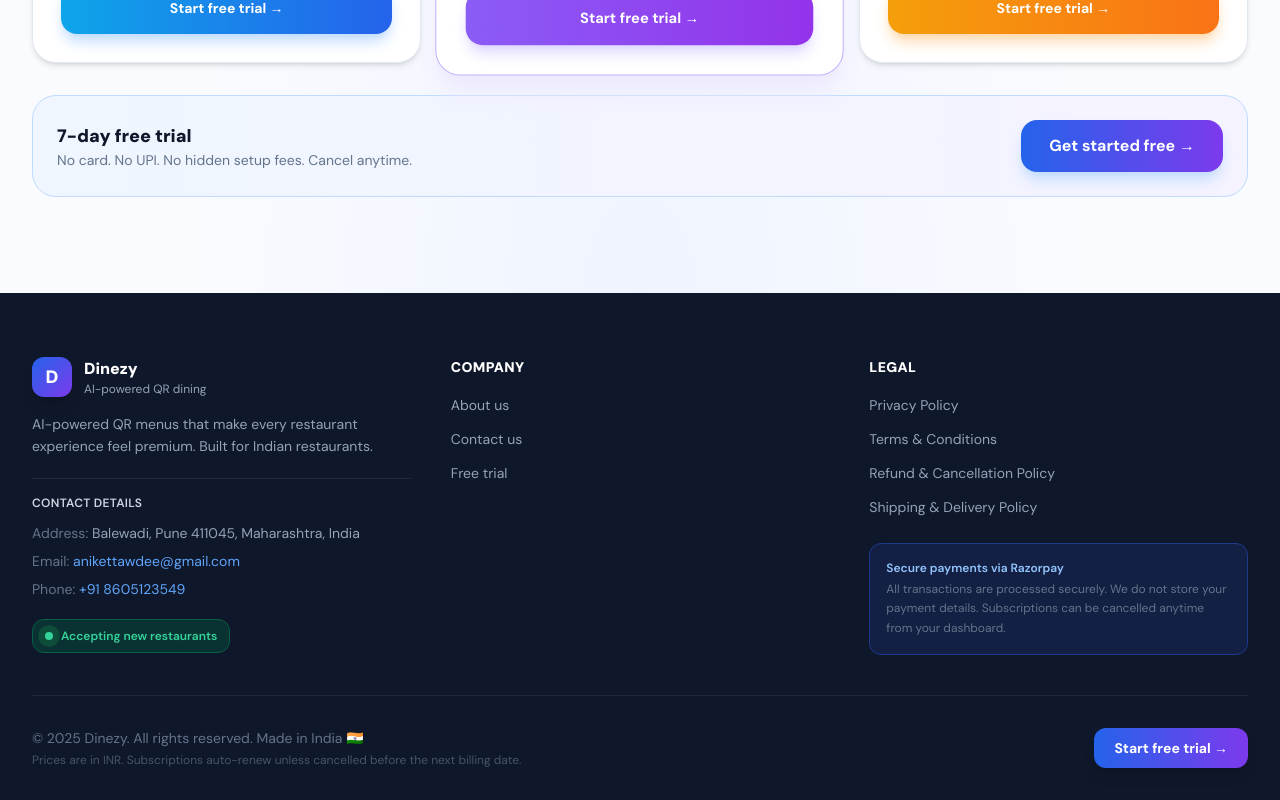
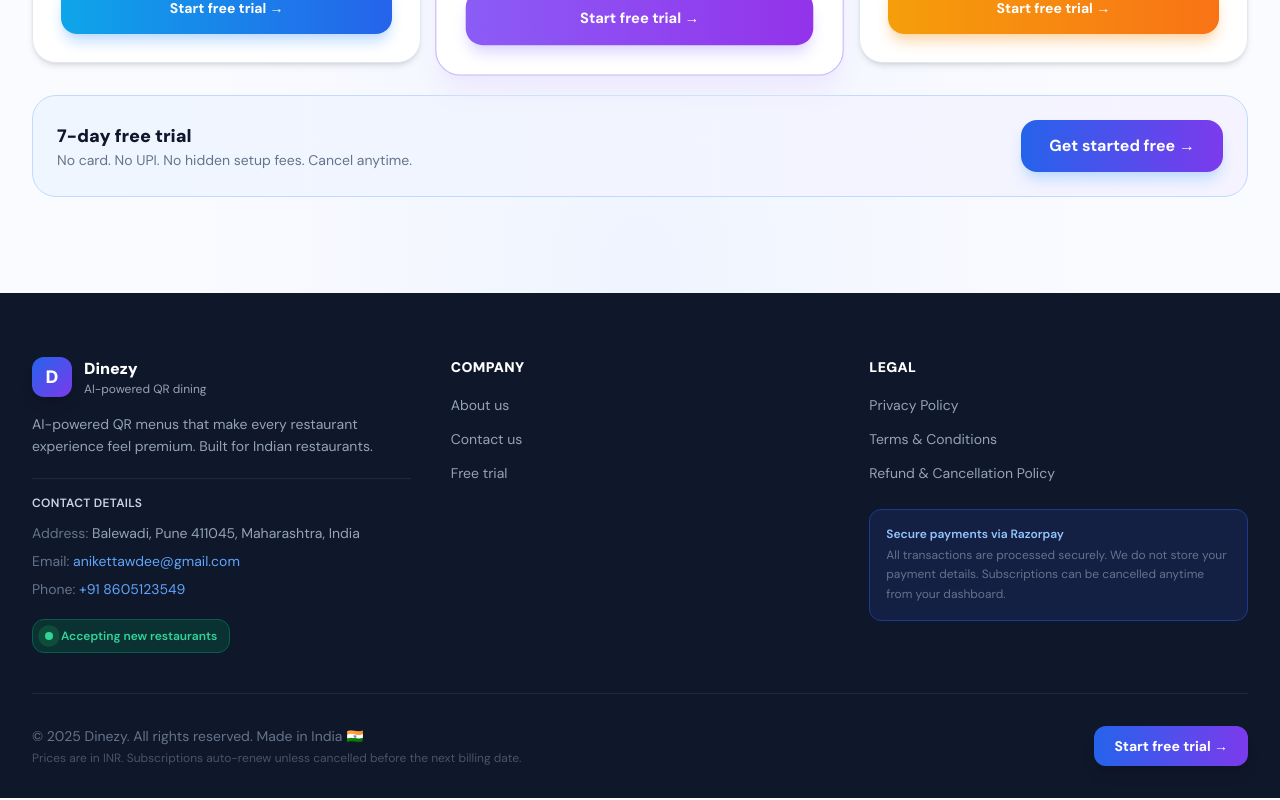
Before and after one commit to Aniikettawde/menuai, a Next.js app: page / in a window 1280 px wide. Shown: the part 4685-5485 px from the top of the page. Built offline with nearby package versions, Linux system fonts and the light colour scheme; a web font is replaced by a local one.

Commit message:
your message

```diff
--- a/src/app/page.tsx
+++ b/src/app/page.tsx
@@ -879,7 +879,6 @@ export default function DinezyLanding() {
                   { label: "Privacy Policy", href: "/privacy-policy" },
                   { label: "Terms & Conditions", href: "/terms" },
                   { label: "Refund & Cancellation Policy", href: "/refund-policy" },
-                  { label: "Shipping & Delivery Policy", href: "/shipping-policy" },
                 ].map(l => (
                   <li key={l.label}>
                     <a href={l.href} className="text-slate-400 text-sm hover:text-white transition-colors">{l.label}</a>
```
